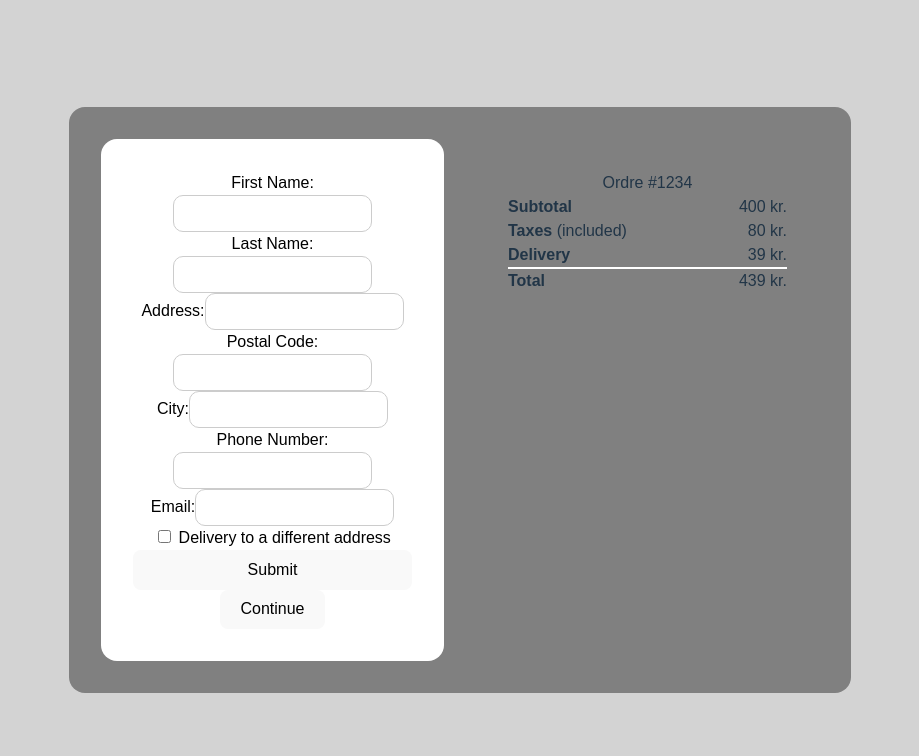
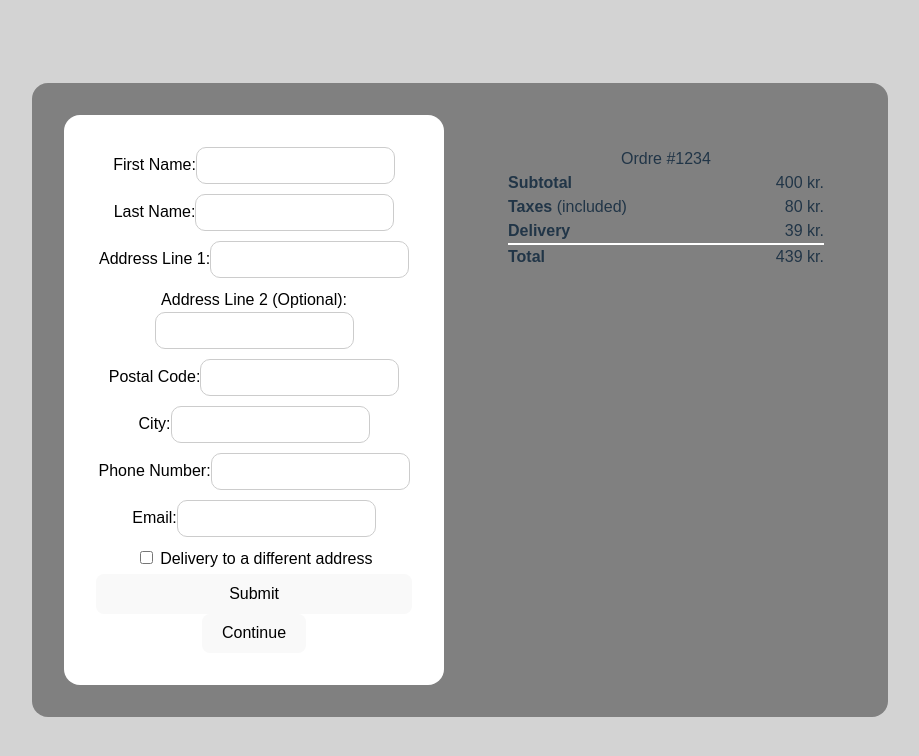
Before and after one commit to F2024-Frontend-Backend/Frontend, a React (Vite) app: page /checkout in a window 1280 px wide. Shown: the top 756 px of the page, without its empty margins (212-1131 px from the left). Built offline with nearby package versions, Linux system fonts and the light colour scheme.

Commit message:
adding name and addrss if delivery to other adress, plus adding address line 1 and 2

```diff
--- a/src/components/BillingInfo/BillingInfo.css
+++ b/src/components/BillingInfo/BillingInfo.css
@@ -11,4 +11,9 @@ label {
 input {
   background-color: white;
   color: black;
+  margin-bottom: 10px;
 }
+.error-message {
+  color: red; /* Red is commonly used for errors */
+  margin-bottom: 10px; /* Space below the error message */
+}
--- a/src/components/BillingInfo/BillingInfo.tsx
+++ b/src/components/BillingInfo/BillingInfo.tsx
@@ -5,14 +5,22 @@ import "./BillingInfo.css";
 const BillingInfo = () => {
   const [firstName, setFirstName] = useState("");
   const [lastName, setLastName] = useState("");
-  const [address, setAddress] = useState("");
+  //const [address, setAddress] = useState("");
+  const [addressLine1, setAddressLine1] = useState(""); // Tilføjet
+  const [addressLine2, setAddressLine2] = useState(""); // Tilføjet
   const [postal, setPostal] = useState("");
   const [city, setCity] = useState("");
   const [number, setNumber] = useState("");
   const [email, setEmail] = useState("");
   const [isBillingDifferent, setIsBillingDifferent] = useState(false);
+  const [deliveryFirstName, setDeliveryFirstName] = useState("");
+  const [deliveryLastName, setDeliveryLastName] = useState("");
+  const [deliveryAddressLine1, setDeliveryAddressLine1] = useState("");
+  const [deliveryAddressLine2, setDeliveryAddressLine2] = useState("");
   const [deliveryPostal, setDeliveryPostal] = useState("");
   const [deliveryCity, setDeliveryCity] = useState("");
+  const [postalError, setPostalError] = useState("");
+  const [deliveryPostalError, setDeliveryPostalError] = useState("");
 
   const findCityByPostalCode = (postalCode: string) => {
     const entry = postalCodes.find((item) => item.nr === postalCode);
@@ -22,11 +30,19 @@ const BillingInfo = () => {
   const handlePostalChange = (event: React.ChangeEvent<HTMLInputElement>) => {
     const postalCode = event.target.value;
     setPostal(postalCode);
+    // Clear the error message if the postal code field is empty
+    if (!postalCode) {
+      setPostalError("");
+      setCity("");
+      return; // Exit the function early
+    }
     const cityName = findCityByPostalCode(postalCode);
     if (cityName) {
       setCity(cityName);
+      setPostalError(""); // Clear any existing error message
     } else {
       setCity("");
+      setPostalError("Invalid postal code entered."); // Set an error message
     }
   };
 
@@ -35,11 +51,21 @@ const BillingInfo = () => {
   ) => {
     const postalCode = event.target.value;
     setDeliveryPostal(postalCode);
+
+    // Clear the error message if the postal code field is empty
+    if (!postalCode) {
+      setDeliveryPostalError(""); // Correctly clear the delivery postal error message
+      setDeliveryCity("");
+      return; // Exit the function early
+    }
+
     const cityName = findCityByPostalCode(postalCode);
     if (cityName) {
       setDeliveryCity(cityName);
+      setDeliveryPostalError(""); // Correctly clear any existing error message for delivery postal code
     } else {
       setDeliveryCity("");
+      setDeliveryPostalError("Invalid delivery postal code entered."); // Set an error message for delivery postal code
     }
   };
 
@@ -48,7 +74,8 @@ const BillingInfo = () => {
     console.log("Form Submission:", {
       firstName,
       lastName,
-      address,
+      addressLine1,
+      addressLine2,
       postal,
       city,
       number,
@@ -84,13 +111,24 @@ const BillingInfo = () => {
       </div>
 
       <div>
-        <label htmlFor="address">Address:</label>
+        <label htmlFor="addressLine1">Address Line 1:</label>
         <input
           type="text"
-          id="address"
-          name="address"
-          value={address}
-          onChange={(e) => setAddress(e.target.value)}
+          id="addressLine1"
+          name="addressLine1"
+          value={addressLine1}
+          onChange={(e) => setAddressLine1(e.target.value)}
+        />
+      </div>
+
+      <div>
+        <label htmlFor="addressLine2">Address Line 2 (Optional):</label>
+        <input
+          type="text"
+          id="addressLine2"
+          name="addressLine2"
+          value={addressLine2}
+          onChange={(e) => setAddressLine2(e.target.value)}
         />
       </div>
 
@@ -103,6 +141,7 @@ const BillingInfo = () => {
           value={postal}
           onChange={handlePostalChange}
         />
+        {postalError && <div className="error-message">{postalError}</div>}
       </div>
 
       <div>
@@ -146,7 +185,52 @@ const BillingInfo = () => {
       {isBillingDifferent && (
         <>
           <div>
-            <label htmlFor="deliveryPostal">Delivery Postal Code:</label>
+            <label htmlFor="deliveryFirstName">First Name:</label>
+            <input
+              type="text"
+              id="deliveryFirstName"
+              name="deliveryFirstName"
+              value={deliveryFirstName}
+              onChange={(e) => setDeliveryFirstName(e.target.value)}
+            />
+          </div>
+
+          <div>
+            <label htmlFor="deliveryLastName"> Last Name:</label>
+            <input
+              type="text"
+              id="deliveryLastName"
+              name="deliveryLastName"
+              value={deliveryLastName}
+              onChange={(e) => setDeliveryLastName(e.target.value)}
+            />
+          </div>
+          <div>
+            <label htmlFor="deliveryAddressLine1">Address Line 1:</label>
+            <input
+              type="text"
+              id="deliveryAddressLine1"
+              name="deliveryAddressLine1"
+              value={deliveryAddressLine1}
+              onChange={(e) => setDeliveryAddressLine1(e.target.value)}
+            />
+          </div>
+
+          <div>
+            <label htmlFor="deliveryAddressLine2">
+              Address Line 2 (Optional):
+            </label>
+            <input
+              type="text"
+              id="deliveryAddressLine2"
+              name="deliveryAddressLine2"
+              value={deliveryAddressLine2}
+              onChange={(e) => setDeliveryAddressLine2(e.target.value)}
+            />
+          </div>
+
+          <div>
+            <label htmlFor="deliveryPostal"> Postal Code:</label>
             <input
               type="text"
               id="deliveryPostal"
@@ -154,10 +238,13 @@ const BillingInfo = () => {
               value={deliveryPostal}
               onChange={handleDeliveryPostalChange}
             />
+            {deliveryPostalError && (
+              <div className="error-message">{deliveryPostalError}</div>
+            )}
           </div>
 
           <div>
-            <label htmlFor="deliveryCity">Delivery City:</label>
+            <label htmlFor="deliveryCity"> City:</label>
             <input
               type="text"
               id="deliveryCity"
```
Lines whose indentation alone changed are shown as unchanged.
